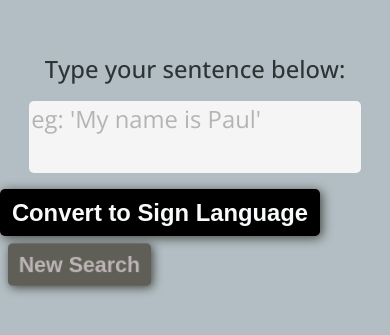
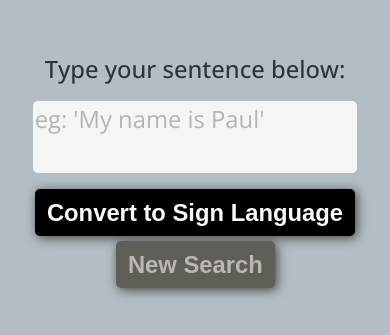
Before and after one commit to AlexeiDenis/Spelling-Sign-Language, a plain HTML site: page index.html in a window 390 px wide. Shown: the part 241-576 px from the top of the page. Drawn offline with nearby package versions, Linux system fonts and the light colour scheme.

Commit message:
finalizat
finalizat

```diff
--- a/index.css
+++ b/index.css
@@ -110,7 +110,7 @@ button:disabled,
 button:disabled:hover {
   background-color: rgb(95, 95, 87);
   color: rgb(189, 181, 181);
-  transform: scale(0.9);
+
   cursor: auto;
 }
 
@@ -118,8 +118,5 @@ button:disabled:hover {
   .wrapper-wrap {
     justify-content: center;
   }
-  /* textarea,label{margin: 0  auto;} */
+ .btns{display:flex;flex-direction: column;}
 }
-@media (min-width:600px){
-
-}
```
